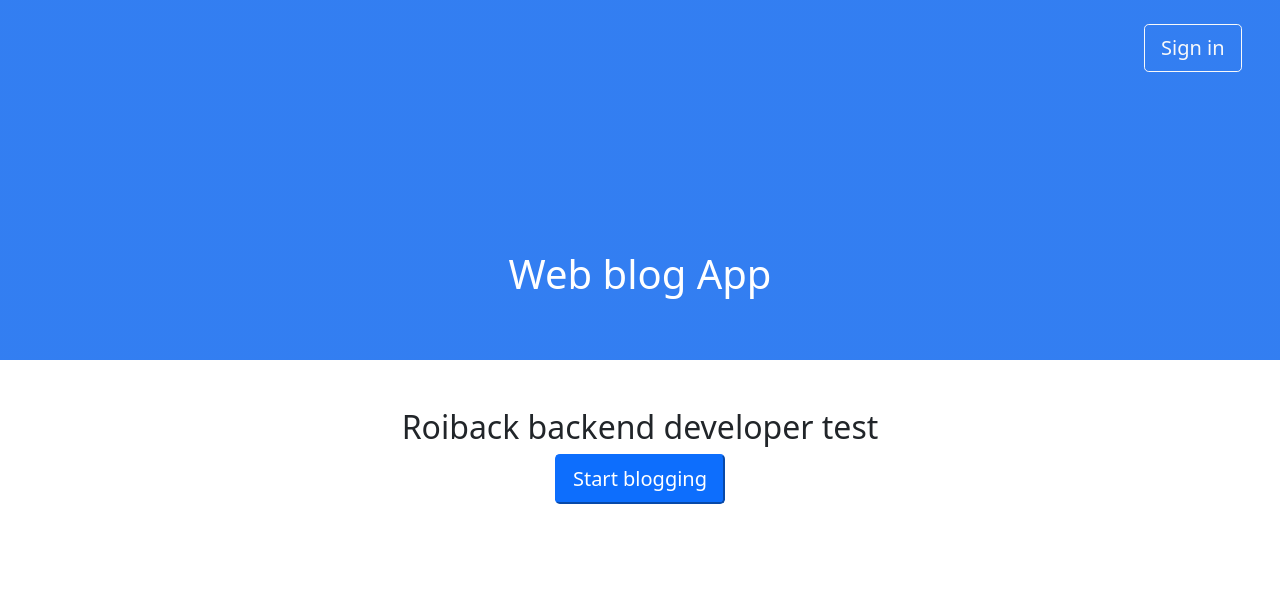
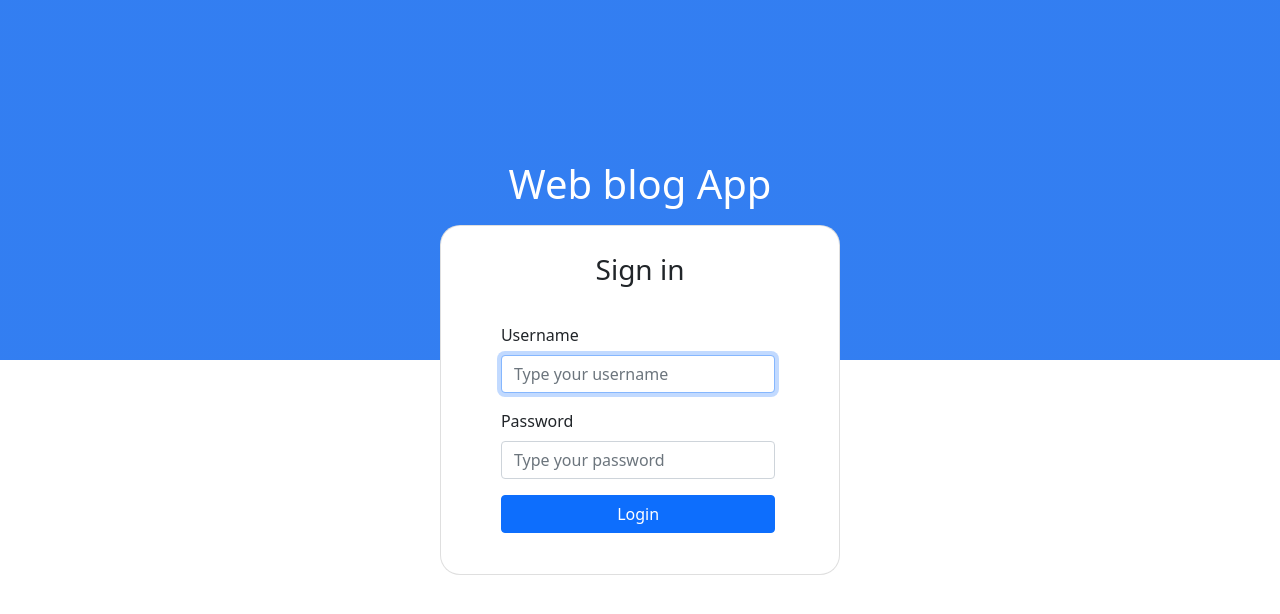
Before and after one commit to jvillegasd/roiback-test, a Django app: page /sign_in/ in a window 1280 px wide. Shown: the top 614 px of the page. Run offline with Django 3.2, Linux system fonts and the light colour scheme.

Commit message:
Signin django template customized for Bootstrap 4

```diff
--- /dev/null
+++ b/mysite/blog/forms.py
@@ -0,0 +1,26 @@
+from django.contrib.auth.forms import AuthenticationForm
+from django.contrib.auth.models import User
+from django import forms
+
+class SigninForm(AuthenticationForm):
+
+  def __init__(self, *args, **kwargs):
+    super(SigninForm, self).__init__(*args, **kwargs)
+
+  username = forms.CharField(widget=forms.TextInput(
+    attrs={
+      "class": "form-control",
+      "placeholder": "Type your username",
+      "id": "username",
+      "required": "required",
+      "autofocus": "autofocus"
+    }
+  ))
+  password = forms.CharField(widget=forms.PasswordInput(
+    attrs={
+      "class": "form-control",
+      "placeholder": "Type your password",
+      "id": "password",
+      "required": "required"
+    }
+  ))
--- a/mysite/blog/static/blog/css/index.css
+++ b/mysite/blog/static/blog/css/index.css
@@ -13,13 +13,11 @@ body {
   text-align: center;
   height: 300px;
   width: 500px;
-
   position: absolute;
-	top:0;
+	top: 0;
 	bottom: 0;
 	left: 0;
 	right: 0;
-
 	margin: auto;
 }
 
--- /dev/null
+++ b/mysite/blog/static/blog/css/sign_in.css
@@ -0,0 +1,36 @@
+body {
+  height: 100vh;
+  background: linear-gradient(rgba(0, 94, 238, 0.8) 45%, #ffffff 0%)
+}
+
+#card_signin {
+  border-radius: 20px !important;
+  height: 350px !important;
+  width: 400px !important;
+  position: absolute;
+	top: 0;
+	bottom: 0;
+	left: 0;
+	right: 0;
+	margin: auto;
+}
+
+.form-group, #form_btn {
+  margin-left: 12%;
+}
+
+#form_signin {
+  margin-top: 10%;
+}
+
+.card-title {
+  margin-top: 3%;
+}
+
+#web_title {
+  color: white;
+  position: absolute;
+  top: 20%;
+  left: 0;
+  right: 0;
+}
--- a/mysite/blog/templates/blog/index.html
+++ b/mysite/blog/templates/blog/index.html
@@ -14,7 +14,9 @@
 </head>
 <body class="container">
   <div id="nav_bar">
-    <button id="sign_in_btn" class="btn btn-outline-light btn-lg">Sign in</button>
+    <a href="/sign_in">
+      <button id="sign_in_btn" class="btn btn-outline-light btn-lg">Sign in</button>
+    </a>
   </div>
   <div id="content">
     <h1>Web blog App</h1>
--- a/mysite/blog/templates/blog/sign_in.html
+++ b/mysite/blog/templates/blog/sign_in.html
@@ -0,0 +1,46 @@
+{% load static %}
+
+<!DOCTYPE html>
+<html lang="en">
+<head>
+  <meta charset="UTF-8">
+  <meta name="viewport" content="width=device-width, initial-scale=1.0">
+  <title>Blog | Sign in</title>
+  <link rel="stylesheet" type="text/css" href="{% static 'blog/css/sign_in.css' %}">
+  <!-- Bootstrap, JavaScript Bundle with Popper -->
+  <!-- CSS only -->
+  <link href="https://cdn.jsdelivr.net/npm/bootstrap@5.0.0-beta1/dist/css/bootstrap.min.css" rel="stylesheet" integrity="sha384-giJF6kkoqNQ00vy+HMDP7azOuL0xtbfIcaT9wjKHr8RbDVddVHyTfAAsrekwKmP1" crossorigin="anonymous">
+  <script src="https://cdn.jsdelivr.net/npm/bootstrap@5.0.0-beta1/dist/js/bootstrap.bundle.min.js" integrity="sha384-ygbV9kiqUc6oa4msXn9868pTtWMgiQaeYH7/t7LECLbyPA2x65Kgf80OJFdroafW" crossorigin="anonymous"></script>
+</head>
+<body>
+  {% block content %}
+
+  {% if form.errors %}
+    <p>Your username and password didn't match. Please try again.</p>
+  {% endif %}
+
+  <h1 id="web_title" class="text-center">Web blog App</h1>
+  <div id="card_signin" class="card">
+    <div class="card-body">
+      <h3 class="card-title text-center">Sign in</h3>
+      <form id="form_signin" method="post" role="form">
+        {% csrf_token %}
+        {{ form.non_field_errors }}
+        <div class="form-group mb-3 w-75">
+          <label for="{{ form.username.id_for_label }}" class="form-label">Username</label>
+          {{ form.username }}
+          {{ form.username.errors }}
+        </div>
+        <div class="form-group mb-3 w-75">
+          <label for="{{ form.password.id_for_label }}" class="form-label">Password</label>
+          {{ form.password }}
+          {{ form.password.errors }}
+        </div>
+        <button id="form_btn" type="submit" class="btn btn-primary btn-md w-75">Login</button>
+      </form>
+    </div>
+  </div>
+
+  {% endblock %}
+</body>
+</html>
--- a/mysite/blog/urls.py
+++ b/mysite/blog/urls.py
@@ -1,6 +1,12 @@
 from . import views
+from . import forms
 from django.conf.urls import url
+from django.contrib.auth import views as auth_views
 
 urlpatterns = [
-    url("", views.IndexView.as_view(), name="index"),
+    url(r"^$", views.IndexView.as_view(), name="index"),
+    url(r"^sign_in/$", auth_views.LoginView.as_view(
+        template_name="blog/sign_in.html",
+        authentication_form=forms.SigninForm
+        ), name="sign_in")
 ]
--- a/mysite/blog/views.py
+++ b/mysite/blog/views.py
@@ -1,10 +1,12 @@
 from django.template import loader
-from django.http import HttpResponse
+from django.http import HttpResponse, HttpResponseRedirect
 from django.views.generic import View
 from django.views.generic.base import TemplateView
+
+from django.contrib.auth import login, logout
+from django.contrib.auth.forms import AuthenticationForm
 
 
 # Create your views here.
 class IndexView(TemplateView):
-
   template_name = "blog/index.html"
--- a/mysite/mysite/settings.py
+++ b/mysite/mysite/settings.py
@@ -21,6 +21,7 @@ BASE_DIR = Path(__file__).resolve().parent.parent
 # See https://docs.djangoproject.com/en/3.1/howto/deployment/checklist/
 
 # SECURITY WARNING: keep the secret key used in production secret!
+# SECRET_KEY = os.environ.get("SECRET_KEY")
 SECRET_KEY = '0qt3sj%rivem8_12lhh9dcz3je*r$sk*-_mg+r$-&y0fb#@i$^'
 
 # SECURITY WARNING: don't run with debug turned on in production!
@@ -124,3 +125,8 @@ USE_TZ = True
 # https://docs.djangoproject.com/en/3.1/howto/static-files/
 
 STATIC_URL = '/static/'
+
+# LOGIN
+LOGIN_URL = "sign_in"
+LOGIN_REDIRECT_URL = "dashboard"
+LOGOUT_REDIRECT_URL = "index"
```
Also changed, not shown: 1 other file.
